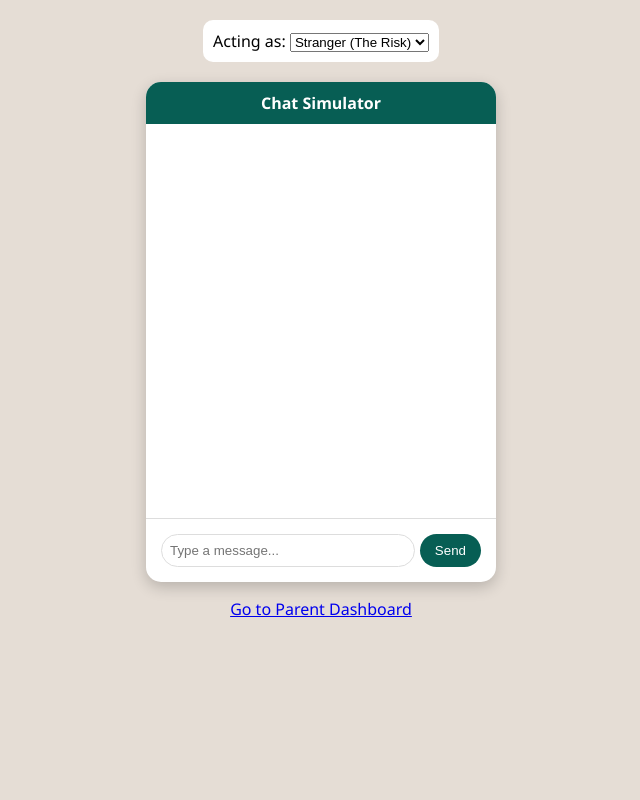
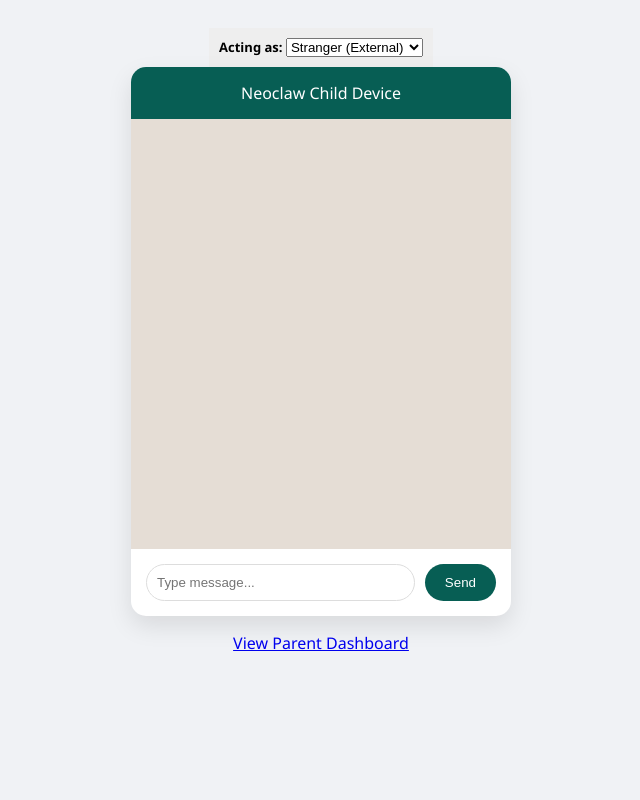
Before and after one commit to VarthniCodes/ChildsafetyagentDemo, a Flask app: page /child-device in a window 1280 px wide. Shown: the whole page, without its empty margins (319-959 px from the left). Run offline with Flask 3, Linux system fonts and the light colour scheme.

Commit message:
Update child_ui.html

```diff
--- a/templates/child_ui.html
+++ b/templates/child_ui.html
@@ -3,69 +3,79 @@
 <head>
     <title>Neoclaw | Simulation</title>
     <style>
-        body { font-family: 'Segoe UI'; background: #e5ddd5; display: flex; flex-direction: column; align-items: center; height: 100vh; margin: 0; }
-        #chat-window { width: 350px; height: 500px; background: white; margin-top: 20px; border-radius: 15px; display: flex; flex-direction: column; overflow: hidden; box-shadow: 0 5px 15px rgba(0,0,0,0.2); }
-        #messages { flex: 1; padding: 15px; overflow-y: auto; display: flex; flex-direction: column; }
-        .msg { padding: 8px 12px; margin: 5px; border-radius: 10px; max-width: 80%; font-size: 14px; }
-        .stranger { background: #f1f0f0; align-self: flex-start; }
-        .child { background: #dcf8c6; align-self: flex-end; }
-        .nudge { background: #fff3cd; color: #856404; border: 1px solid #ffeeba; align-self: center; text-align: center; font-size: 12px; font-weight: bold; width: 90%; }
-        #input-area { padding: 15px; border-top: 1px solid #ddd; display: flex; gap: 5px; }
-        input { flex: 1; padding: 8px; border: 1px solid #ddd; border-radius: 20px; }
-        button { border: none; background: #075e54; color: white; padding: 8px 15px; border-radius: 20px; cursor: pointer; }
-        .role-picker { margin-top: 20px; padding: 10px; background: white; border-radius: 10px; }
+        body { font-family: 'Segoe UI'; background: #f0f2f5; display: flex; flex-direction: column; align-items: center; padding: 20px; }
+        .simulator-card { width: 380px; background: white; border-radius: 15px; box-shadow: 0 10px 25px rgba(0,0,0,0.1); overflow: hidden; }
+        .header { background: #075e54; color: white; padding: 15px; text-align: center; }
+        .role-selector { padding: 10px; background: #eee; text-align: center; font-size: 13px; }
+        #chat-area { height: 400px; overflow-y: auto; padding: 15px; display: flex; flex-direction: column; gap: 10px; background: #e5ddd5; }
+
+        .bubble { padding: 10px; border-radius: 10px; max-width: 80%; font-size: 14px; }
+        .stranger-msg { background: white; align-self: flex-start; }
+        .child-msg { background: #dcf8c6; align-self: flex-end; }
+
+        /* The Nudges */
+        .nudge { background: #fff3cd; color: #856404; align-self: center; text-align: center; font-size: 12px; font-weight: bold; padding: 10px; border-radius: 5px; border: 1px solid #ffeeba; width: 90%; }
+
+        .footer { padding: 15px; display: flex; gap: 10px; }
+        input { flex: 1; padding: 10px; border: 1px solid #ddd; border-radius: 20px; outline: none; }
+        button { background: #075e54; color: white; border: none; padding: 10px 20px; border-radius: 20px; cursor: pointer; }
     </style>
 </head>
 <body>
-    <div class="role-picker">
-        Acting as: <select id="role">
-            <option value="Stranger">Stranger (The Risk)</option>
-            <option value="Child">Child (The User)</option>
+
+    <div class="role-selector">
+        <b>Acting as:</b>
+        <select id="role">
+            <option value="Stranger">Stranger (External)</option>
+            <option value="Child">Child (Your Device)</option>
         </select>
     </div>
 
-    <div id="chat-window">
-        <div style="background:#075e54; color:white; padding:10px; text-align:center; font-weight:bold;">Chat Simulator</div>
-        <div id="messages"></div>
-        <div id="input-area">
-            <input type="text" id="msgInput" placeholder="Type a message...">
-            <button onclick="sendMessage()">Send</button>
+    <div class="simulator-card">
+        <div class="header">Neoclaw Child Device</div>
+        <div id="chat-area"></div>
+        <div class="footer">
+            <input type="text" id="msgInput" placeholder="Type message...">
+            <button onclick="send()">Send</button>
         </div>
     </div>
 
-    <p><a href="/">Go to Parent Dashboard</a></p>
+    <p><a href="/">View Parent Dashboard</a></p>
 
     <script>
-        async function sendMessage() {
+        async function send() {
             const role = document.getElementById('role').value;
             const text = document.getElementById('msgInput').value;
-            if (!text) return;
+            if(!text) return;
 
-            // Display message in UI
-            const msgDiv = document.createElement('div');
-            msgDiv.className = `msg ${role.toLowerCase()}`;
-            msgDiv.innerText = text;
-            document.getElementById('messages').appendChild(msgDiv);
+            const chat = document.getElementById('chat-area');
+
+            // Add message bubble
+            const div = document.createElement('div');
+            div.className = `bubble ${role === 'Stranger' ? 'stranger-msg' : 'child-msg'}`;
+            div.innerText = text;
+            chat.appendChild(div);
             document.getElementById('msgInput').value = '';
 
-            // Send to Neoclaw Engine
-            const response = await fetch('/process_chat', {
+            // Send to Backend
+            const res = await fetch('/process_message', {
                 method: 'POST',
                 headers: {'Content-Type': 'application/json'},
                 body: JSON.stringify({ sender: role, message: text })
             });
-
-            const data = await response.json();
+            const data = await res.json();
 
             // Show Nudge if risk detected
-            if (data.nudge) {
+            if(data.nudge) {
                 setTimeout(() => {
-                    const nudgeDiv = document.createElement('div');
-                    nudgeDiv.className = 'msg nudge';
-                    nudgeDiv.innerText = data.nudge;
-                    document.getElementById('messages').appendChild(nudgeDiv);
-                }, 600);
+                    const n = document.createElement('div');
+                    n.className = 'nudge';
+                    n.innerText = data.nudge;
+                    chat.appendChild(n);
+                    chat.scrollTop = chat.scrollHeight;
+                }, 500);
             }
+            chat.scrollTop = chat.scrollHeight;
         }
     </script>
 </body>
```
